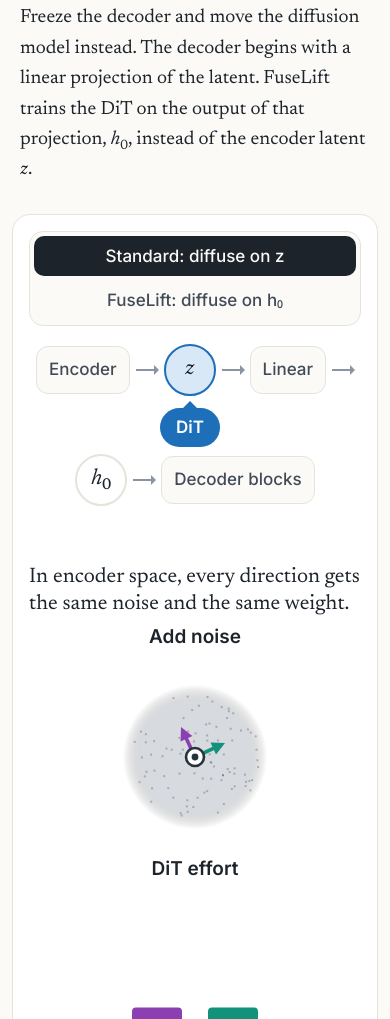
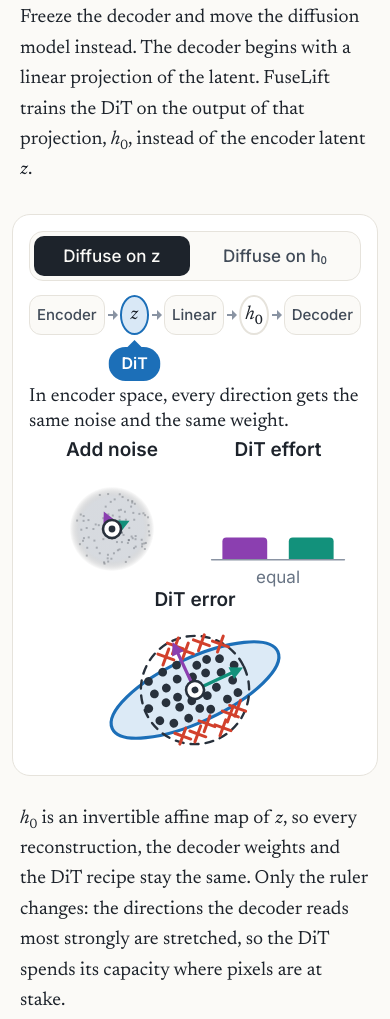
Before and after one commit to Hongyang-Du/FuseLift, a plain HTML site: page docs/index.html in a window 390 px wide. Shown: the part 5111-6130 px from the top of the page. Drawn offline with Linux system fonts and the light colour scheme.

Commit message:
Fit the FuseLift figure on one phone screen
On narrow screens the pipeline stays on one row with shorter labels, and the
three panels sit as two side by side plus one below instead of three stacked.

Co-Authored-By: Claude Fable 5.2 <noreply@anthropic.com>

```diff
--- a/docs/index.html
+++ b/docs/index.html
@@ -182,8 +182,8 @@
 
   <figure class="viz" id="viz-lift">
     <div class="seg" role="group" aria-label="Diffusion target">
-      <button data-mode="z" aria-pressed="true">Standard: diffuse on z</button>
-      <button data-mode="h0" aria-pressed="false">FuseLift: diffuse on h₀</button>
+      <button data-mode="z" aria-pressed="true"><span class="wide">Standard: </span>diffuse on z</button>
+      <button data-mode="h0" aria-pressed="false"><span class="wide">FuseLift: </span>diffuse on h₀</button>
     </div>
 
     <div class="pipe" aria-label="Pipeline: image, frozen encoder, latent z, frozen linear projection, h0, frozen decoder blocks, image">
@@ -197,7 +197,7 @@
       <div class="arrow"></div>
       <div class="node tap" data-tap="h0"><span><i>h</i><sub>0</sub></span></div>
       <div class="arrow"></div>
-      <div class="node frozen">Decoder blocks</div>
+      <div class="node frozen"><span>Decoder<span class="wide">&nbsp;blocks</span></span></div>
       <div class="arrow io"></div>
       <div class="node io"><img src="assets/macaw_fuselift.jpg" alt="" width="52" height="52"></div>
       <div class="dit-badge" aria-hidden="true">DiT</div>
--- a/docs/main.js
+++ b/docs/main.js
@@ -412,7 +412,7 @@
     };
     const text = {
       z: 'In encoder space, every direction gets the same noise and the same weight.',
-      h0: 'One linear layer in, the directions the decoder reads are stretched above the noise.',
+      h0: 'One linear layer in, the directions the decoder reads rise above the noise.',
     };
     segmented(fig, 'mode', m => { mode = m; P.set({ k: m === 'h0' ? 1 : 0 }, 1100); placeBadge(); setStatus(fig, text[m]); }, 5200);
     new ResizeObserver(placeBadge).observe(pipe);
@@ -422,12 +422,14 @@
     requestAnimationFrame(() => requestAnimationFrame(() => { placeBadge(); badge.classList.add('ready'); }));
 
     const rot = (x, y) => [x * Math.cos(TILT) - y * Math.sin(TILT), x * Math.sin(TILT) + y * Math.cos(TILT)];
-    mountCanvas($('canvas', fig), w => (w < 640 ? 3 * 232 : 270), (ctx, w, h, time) => {
+    // wide: three panels in a row. Phones: noise and effort side by side, error below, so the figure fits one screen.
+    const TOP = 150, BOTTOM = 172;
+    mountCanvas($('canvas', fig), w => (w < 640 ? TOP + BOTTOM : 270), (ctx, w, h, time) => {
       const k = P.get().k, wide = w >= 640;
-      const pw = wide ? w / 3 : w, ph = wide ? h : h / 3;
       const titles = ['Add noise', 'DiT effort', 'DiT error'];
       for (let i = 0; i < 3; i++) {
-        const px = wide ? i * pw : 0, py = wide ? 0 : i * ph, cx = px + pw / 2, cy = py + 34 + (ph - 34) / 2;
+        const pw = wide ? w / 3 : i < 2 ? w / 2 : w, ph = wide ? h : i < 2 ? TOP : BOTTOM;
+        const px = wide ? i * pw : i === 1 ? w / 2 : 0, py = wide || i < 2 ? 0 : TOP, cx = px + pw / 2, cy = py + 34 + (ph - 34) / 2;
         ctx.font = `600 19px ${SANS}`; ctx.fillStyle = T.ink; ctx.textAlign = 'center'; ctx.textBaseline = 'top';
         ctx.fillText(titles[i], cx, py + 4);
 
@@ -447,7 +449,7 @@
           arrow(ctx, cx, cy, cx + vx * lv, cy + vy * lv, T.purple, 3.6);
           cleanLatent(ctx, cx, cy);
         } else if (i === 1) {
-          const Hm = (ph - 34) * 0.62, base = cy + Hm / 2 - 6, bw = 50, gap = 26;
+          const Hm = (ph - 34) * 0.62, base = cy + Hm / 2 - 6, bw = Math.min(50, pw * 0.27), gap = Math.min(26, pw * 0.13);
           const hv = lerp(0.3, 1, k) * Hm, hu = lerp(0.3, 0.085, k) * Hm;
           ctx.fillStyle = T.purple; ctx.beginPath(); ctx.roundRect(cx - gap / 2 - bw, base - hv, bw, hv, [4, 4, 0, 0]); ctx.fill();
           ctx.fillStyle = T.teal; ctx.beginPath(); ctx.roundRect(cx + gap / 2, base - hu, bw, hu, [4, 4, 0, 0]); ctx.fill();
--- a/docs/style.css
+++ b/docs/style.css
@@ -325,12 +325,23 @@ footer p { margin: 0; }
   .viz-status { min-height: 2.6em; }        /* two lines, so the figure does not jump when the sentence changes */
   .decoded { grid-template-columns: 1fr 1fr; }
   .seg { display: flex; }
-  .pipe { gap: 58px 6px; margin-bottom: 58px; }
-  .pipe .io { display: none; }            /* drop the end images so the pipeline fits two rows */
-  .node { padding: 8px 12px; }
+  /* the FuseLift figure has to fit one phone screen: short labels, the pipeline on one row */
+  #viz-lift .wide { display: none; }
+  #viz-lift .seg button::first-letter { text-transform: uppercase; }
+  #viz-lift .viz-status { font-size: 19px; margin: 6px 0 2px; }
+  .pipe { flex-wrap: nowrap; gap: 3px; margin: 14px 0 50px; }
+  .pipe .io { display: none; }
+  .node { min-height: 40px; padding: 6px 7px; font-size: 15px; }
+  .node.tap { width: 38px; height: 38px; font-size: 19px; }
+  .arrow { width: 9px; }
+  .dit-badge { padding: 4px 13px; font-size: 16px; }
   .seg button { flex: 1 1 auto; padding: 10px 12px; }
   .brow { grid-template-columns: minmax(0, 1fr); height: 62px; gap: 2px; align-content: center; }
   .brow .ep { display: none; }
+}
+
+@media (max-width: 350px) {
+  .pipe { flex-wrap: wrap; gap: 50px 3px; }     /* very narrow phones: two rows again */
 }
 
 @media (prefers-reduced-motion: reduce) {
```
